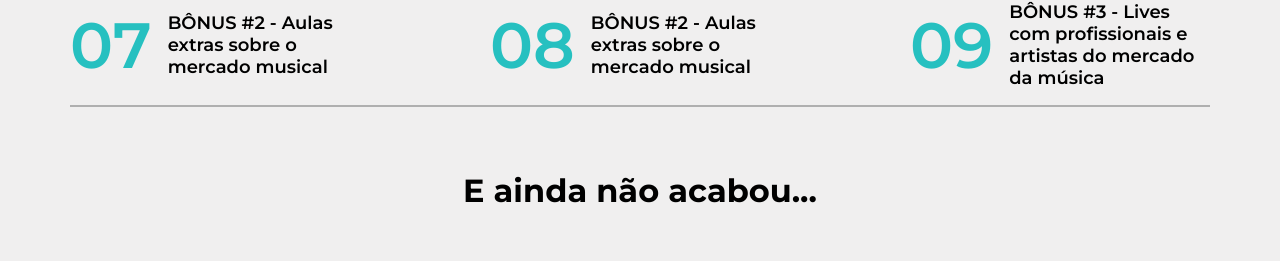
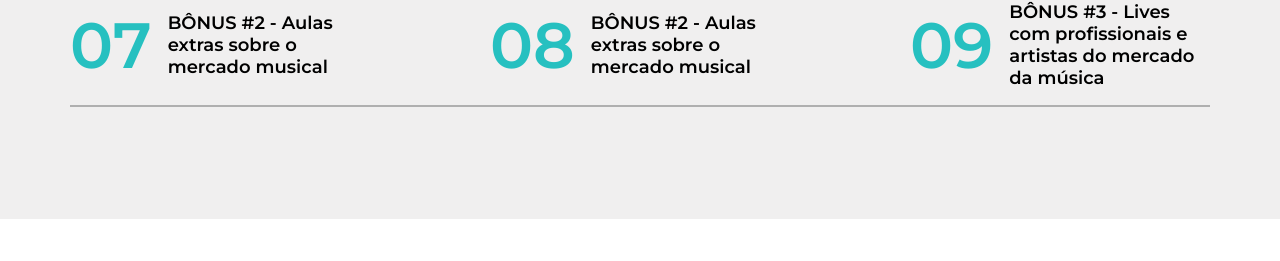
Before and after one commit to danrleyney2210/landing-page-01, a React (Create React App) app: page / in a window 1280 px wide. Shown: the part 2097-2358 px from the top of the page. Built offline with nearby package versions, Linux system fonts and the light colour scheme.

Commit message:
Ajustes em home

```diff
--- a/src/components/Section02/index.jsx
+++ b/src/components/Section02/index.jsx
@@ -52,7 +52,6 @@ const Default = () => {
           </div>
         </div>
 
-        <h1 style={{ marginTop: '4rem', fontWeight: 'bold' }}>E ainda não acabou...</h1>
       </S.Container>
     </S.Wrapper>
   )
```
